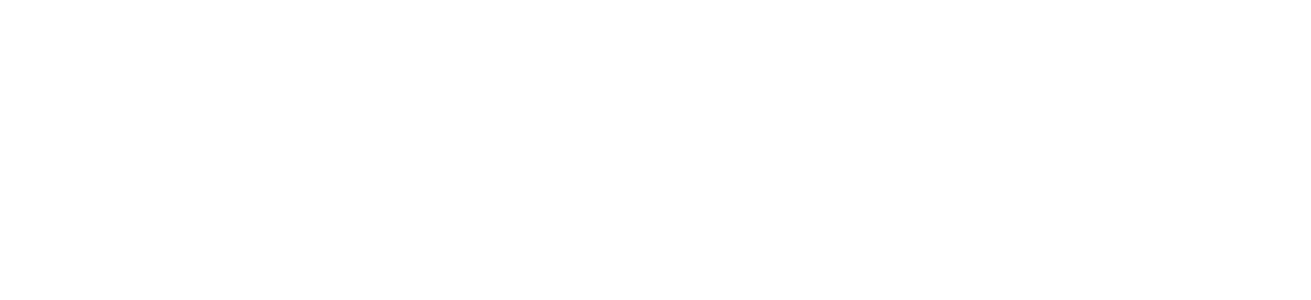
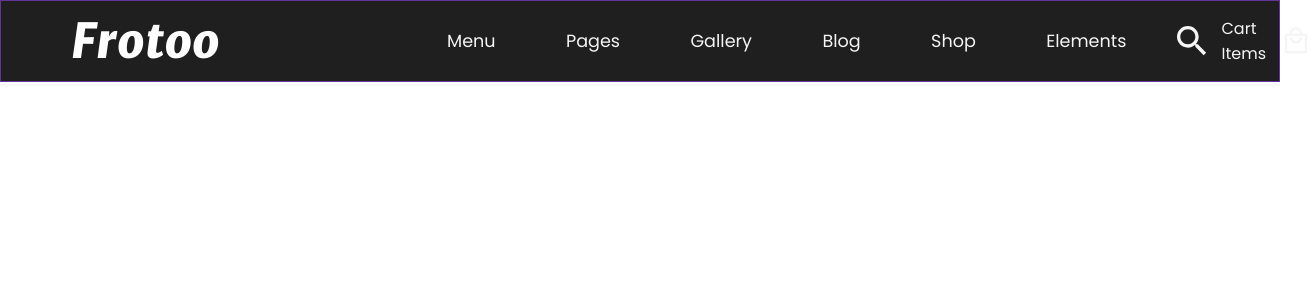
Before and after one commit to Grace229/React-Ecommerce, a React (Create React App) app: page / in a window 1280 px wide. Shown: the top 300 px of the page, 1311 px wide, since content can reach past the window. Built offline with nearby package versions, Linux system fonts and the light colour scheme.

Commit message:
Header 2 commit

```diff
--- a/package.json
+++ b/package.json
@@ -3,6 +3,8 @@
   "version": "0.1.0",
   "private": true,
   "dependencies": {
+    "@material-ui/core": "^4.12.3",
+    "@material-ui/icons": "^4.11.2",
     "@testing-library/jest-dom": "^5.14.1",
     "@testing-library/react": "^11.2.7",
     "@testing-library/user-event": "^12.8.3",
--- a/src/App.css
+++ b/src/App.css
@@ -1,6 +1,7 @@
 @import url("https://fonts.googleapis.com/css2?family=Poppins:wght@400;500&display=swap");
 @import url("https://fonts.googleapis.com/css?family=Poppins&display=swap");
 @import url("https://fonts.googleapis.com/css?family=Bree+Serif&display=swap");
+@import url('https://fonts.googleapis.com/css2?family=Merriweather+Sans:ital,wght@1,300;1,400;1,500;1,600;1,700;1,800&display=swap');
 
 * {
    box-sizing: border-box;
--- a/src/App.js
+++ b/src/App.js
@@ -1,11 +1,13 @@
 import React from 'react'
+import './App.css'
 import Footer from './components/footer/Footer'
+import Header2 from './components/Header/Header2'
 
 const App = () => {
    return (
-      <>
-
-      </>
+      <div>
+         <Header2 />
+      </div>
    )
 }
 
--- /dev/null
+++ b/src/components/Header/Header2.jsx
@@ -0,0 +1,38 @@
+import React from 'react'
+import './header.css'
+import SearchIcon from '@material-ui/icons/Search';
+import { InputBase } from '@material-ui/core';
+import { LocalMallOutlined } from '@material-ui/icons';
+
+const Header2 = () => {
+    return (
+        <div className="header2">
+            <div className="header2__left">
+                <h1>Frotoo</h1>
+            </div>
+            <div className="header2__middle">
+                <ul className="header2__lists">
+                    <li className="header2__list">Menu</li>
+                    <li className="header2__list">Pages</li>
+                    <li className="header2__list">Gallery</li>
+                    <li className="header2__list">Blog</li>
+                    <li className="header2__list">Shop</li>
+                    <li className="header2__list">Elements</li>
+                </ul>
+            </div>
+            <div className="header2__right">
+                <div className="header2__right--searchbox">
+                    <InputBase className="header2__right--input" placeholder="Search..." />
+                    <SearchIcon className="header2__right--search" />
+                </div>
+
+                <div className="header2__right--cart">
+                    <p>Cart Items</p>
+                    <LocalMallOutlined className="header2__right--bag"/>
+                </div>
+            </div>
+        </div>
+    )
+}
+
+export default Header2
--- /dev/null
+++ b/src/components/Header/header.css
@@ -0,0 +1,77 @@
+.header2{
+    display: flex;
+    width: 100%;
+    justify-content: space-between;
+    align-items: center;
+    border: 1px solid rebeccapurple;
+    margin: 0;
+    color: whitesmoke;
+    padding: 10px 50px 10px 70px;
+    background-color: rgba(0, 0, 0, .88);
+}
+.header2__left{
+    /* border: 1px solid firebrick; */
+}
+.header2__left > h1{
+    font-style: italic;
+    font-weight: 900;
+    font-size: 3em;
+    color: white;
+    font-family: 'Merriweather Sans', sans-serif;
+}
+.header2__middle{
+    /* border: 1px solid gold; */
+    width: 90%;
+    padding-left: 12em;
+}
+.header2__lists{
+    list-style-type: none;
+    display: flex;
+    align-items: center;
+}
+.header2__list{
+    /* border: 1px solid green; */
+    margin: auto 2em;
+    font-size: 1.1em;
+}
+
+.header2__right{
+    display: flex;
+    justify-content: flex-end;
+    align-items: center;
+    width: 40%;
+    /* border: 1px solid darkgoldenrod; */
+}
+.header2__right--searchbox{
+    display: flex;
+    align-items: center;
+}
+.header2__right--input{
+    /* border: 1px solid teal; */
+    display: none !important;
+    width: 1em;
+    transition: 5s ease-in-out;
+}
+.header2__right--searchbox:hover > .header2__right--input{
+    display: inline !important;
+    width: 10em;
+    color: whitesmoke;
+}
+.header2__right--search{
+    width: 60px !important;
+    height: 40px !important;
+    cursor: pointer;
+    /* margin-right: 1em !important; */
+    /* border: 1px solid khaki; */
+}
+.header2__right--cart{
+    display: flex;
+    align-items: center;
+}
+
+.header2__right--bag{
+    /* border: 1px solid red; */
+    margin-left: 15px;
+    width: 30px !important;
+    height: 30px !important;
+}
```
Also changed, not shown: src/components/Header/Header1.jsx (added), 1 other file (tests, documents, lock files or other folders).
